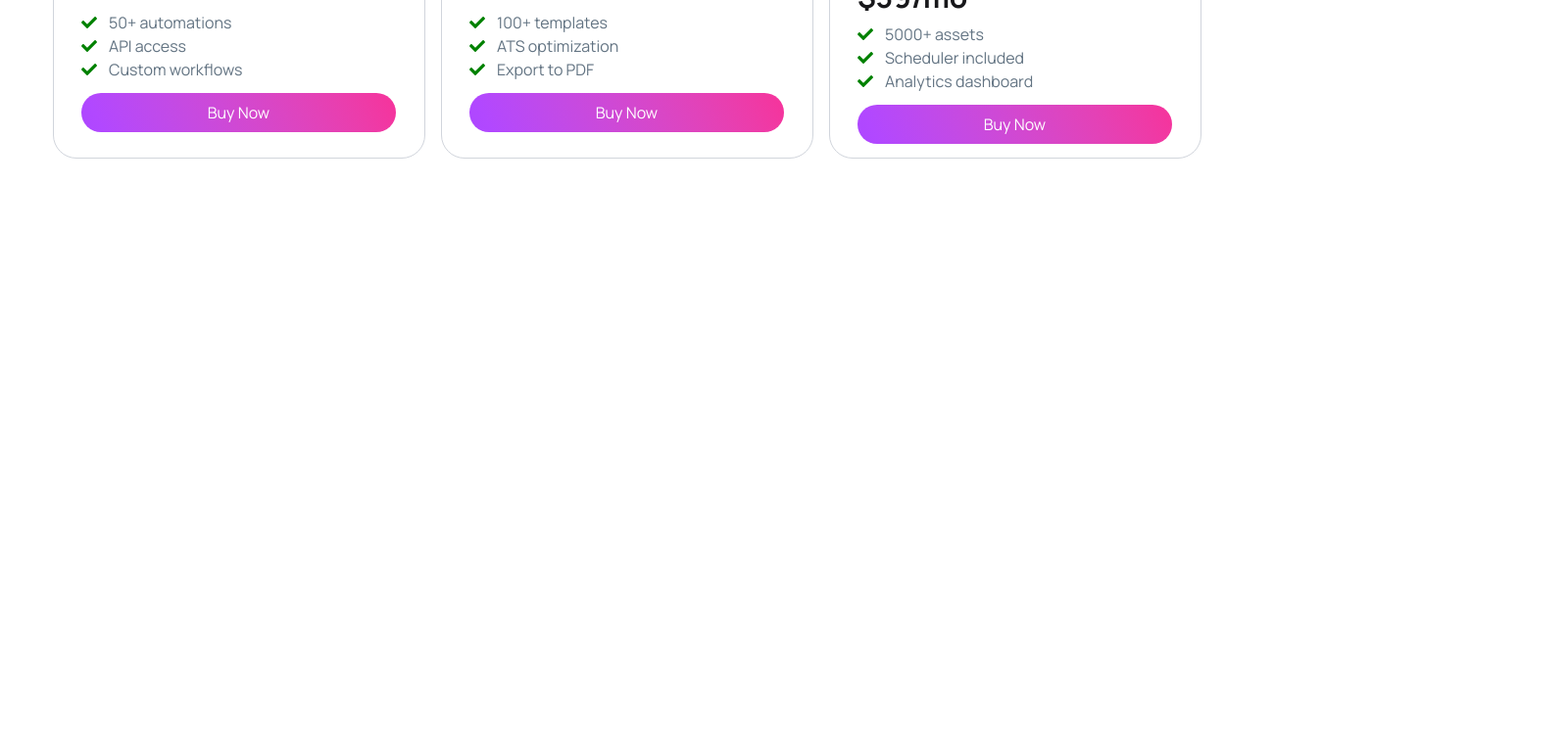
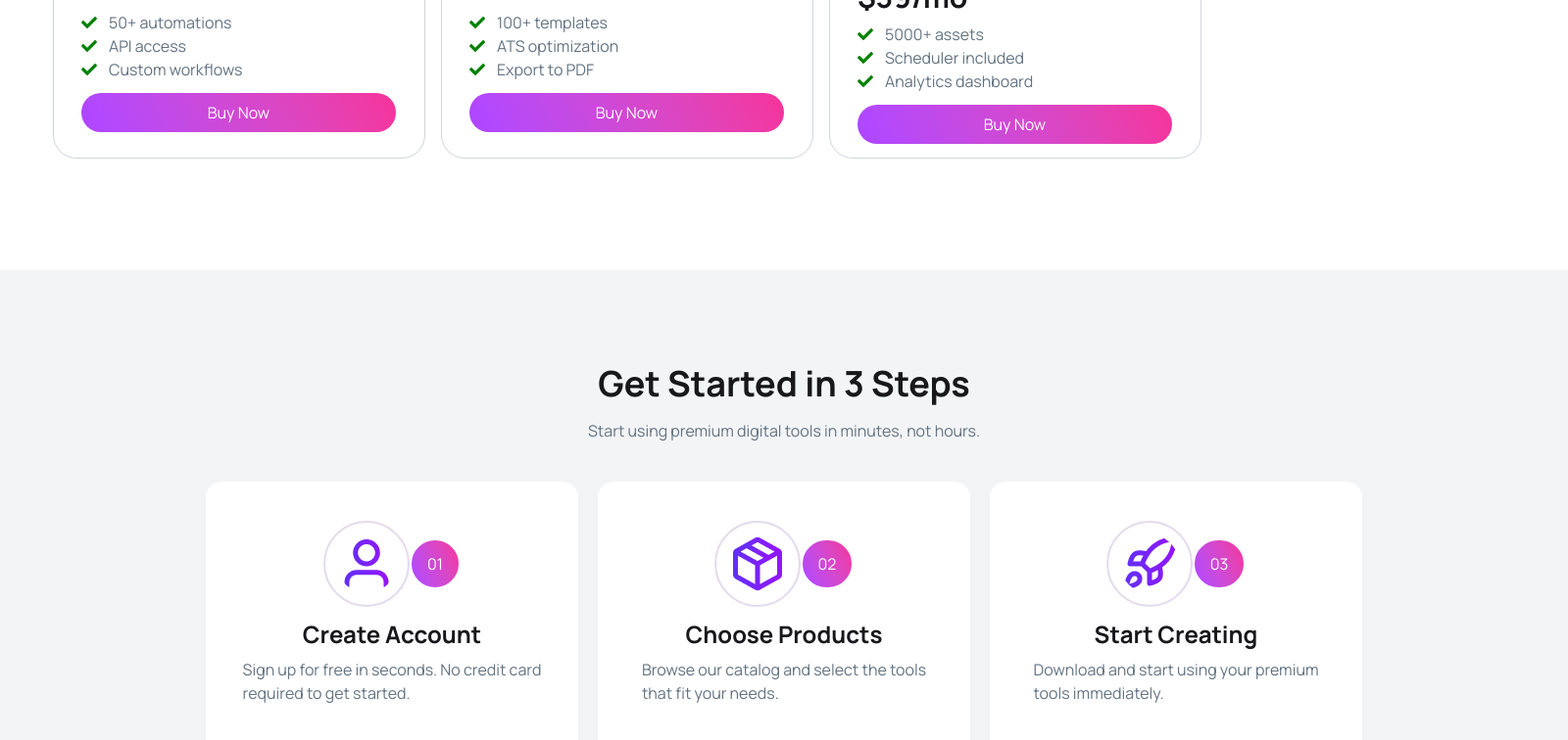
Before and after one commit to Kuasha12/digitols-platform, a React (Vite) app: page / in a window 1280 px wide. Shown: the part 2019-2775 px from the top of the page at 98% size, 1600 px wide, since content can reach past the window. Before the commit the page ends 2199 px from the top, so only its background shows below. Built offline with nearby package versions, Linux system fonts and the light colour scheme.

Commit message:
get section complet

```diff
--- a/src/App.jsx
+++ b/src/App.jsx
@@ -3,6 +3,7 @@ import Banner from "./components/banner/Banner";
 import Navbar from "./components/navbar/Navbar";
 import Reating from "./components/reating/Reating";
 import Card from "./components/card/Card";
+import Get from "./components/get/Get";
 
 function App() {
   return (
@@ -11,6 +12,7 @@ function App() {
       <Banner></Banner>
       <Reating></Reating>
       <Card></Card>
+      <Get></Get>
     </>
   );
 }
--- /dev/null
+++ b/src/components/get/Get.jsx
@@ -0,0 +1,103 @@
+import React from "react";
+import userImg from "../../assets/assets/user.png";
+import packagImg from "../../assets/assets/package.png";
+import rocketImg from "../../assets/assets/rocket.png";
+
+const Get = () => {
+  return (
+    <div className=' pt-24'>
+      <div className='w-[1600px] h-[600px]  bg-gray-100'>
+        <div className='pt-24'>
+          <h1 className='text-4xl font-bold flex justify-center'>
+            Get Started in 3 Steps
+          </h1>
+          <p className=' text-[#627382] flex justify-center pt-4'>
+            Start using premium digital tools in minutes, not hours.
+          </p>
+          <div className='flex justify-center items-center gap-5 pt-10'>
+            <div className='w-[380px] h-[300px]  bg-white rounded-2xl'>
+              <div className=''>
+                <div className='flex justify-center items-center pt-10'>
+                  <img
+                    className='border-2 border-[#e2dbec] px-3 py-3 rounded-full '
+                    src={userImg}
+                    alt=''
+                  />
+                  <div className=''>
+                    <h1 className='border-2 bg-linear-65 from-purple-500 to-pink-500 px-4 py-3 rounded-full text-white'>
+                      01
+                    </h1>
+                  </div>
+                </div>
+
+                <h1 className=' flex justify-center items-center font-bold text-2xl pt-3'>
+                  Create Account
+                </h1>
+                <div>
+                  <p className=' flex justify-center items-center text-[#627382] pt-2'>
+                    Sign up for free in seconds. No credit card <br /> required
+                    to get started.
+                  </p>
+                </div>
+              </div>
+            </div>
+            <div className='w-[380px] h-[300px]  bg-white rounded-2xl'>
+              <div className=''>
+                <div className='flex justify-center items-center pt-10'>
+                  <img
+                    className='border-2 border-[#e2dbec] px-3 py-3 rounded-full '
+                    src={packagImg}
+                    alt=''
+                  />
+                  <div className=''>
+                    <h1 className='border-2 bg-linear-65 from-purple-500 to-pink-500 px-4 py-3 rounded-full text-white'>
+                      02
+                    </h1>
+                  </div>
+                </div>
+
+                <h1 className=' flex justify-center items-center font-bold text-2xl pt-3'>
+                  Choose Products
+                </h1>
+                <div>
+                  <p className=' flex justify-center items-center text-[#627382] pt-2'>
+                    Browse our catalog and select the tools <br /> that fit your
+                    needs.
+                  </p>
+                </div>
+              </div>
+            </div>
+            <div className='w-[380px] h-[300px]  bg-white rounded-2xl'>
+              <div className=''>
+                <div className='flex justify-center items-center pt-10'>
+                  <img
+                    className='border-2 border-[#e2dbec] px-3 py-3 rounded-full '
+                    src={rocketImg}
+                    alt=''
+                  />
+                  <div className=''>
+                    <h1 className='border-2 bg-linear-65 from-purple-500 to-pink-500 px-4 py-3 rounded-full text-white'>
+                      03
+                    </h1>
+                  </div>
+                </div>
+
+                <h1 className=' flex justify-center items-center font-bold text-2xl pt-3'>
+                  Start Creating
+                </h1>
+                <div>
+                  <p className=' flex justify-center items-center text-[#627382] pt-2'>
+                    Download and start using your premium <br /> tools
+                    immediately.
+                  </p>
+                </div>
+              </div>
+            </div>
+          </div>
+        </div>
+      </div>
+    </div>
+  );
+};
+
+export default Get;
```
